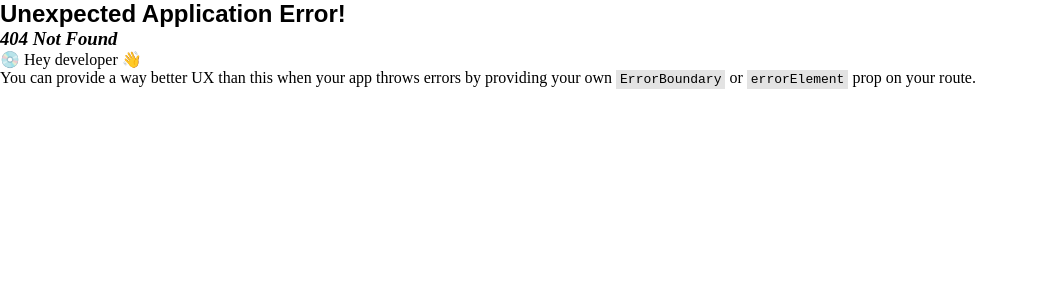
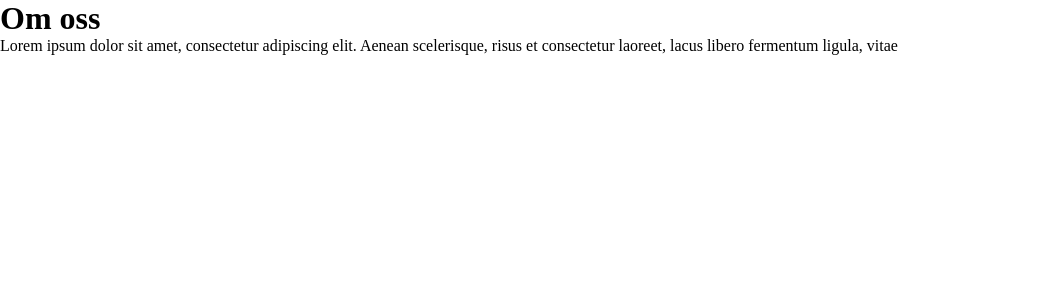
Before and after one commit to dylanR96/syntax-squad, a React (Vite) app in the folder frontend/: page /about in a window 1280 px wide. Before the commit this address had no page. Shown: the top 300 px of the page, without its empty margins (0-1038 px from the left). Built offline with nearby package versions, Linux system fonts and the light colour scheme; a web font is replaced by a local one.

Commit message:
Route edit

```diff
--- a/frontend/src/pages/About/About.tsx
+++ b/frontend/src/pages/About/About.tsx
@@ -0,0 +1,15 @@
+const AboutUs = () => {
+  return (
+    <div>
+      <h1>Om oss</h1>
+      <p>
+        Lorem ipsum dolor sit amet, consectetur adipiscing elit. Aenean
+        scelerisque, risus et consectetur laoreet, lacus libero fermentum
+        ligula, vitae
+        </p>
+
+    </div>
+    );
+}
+
+export default AboutUs;
```
Also changed, not shown: frontend/src/routes/router.tsx (+5 -4 lines).
